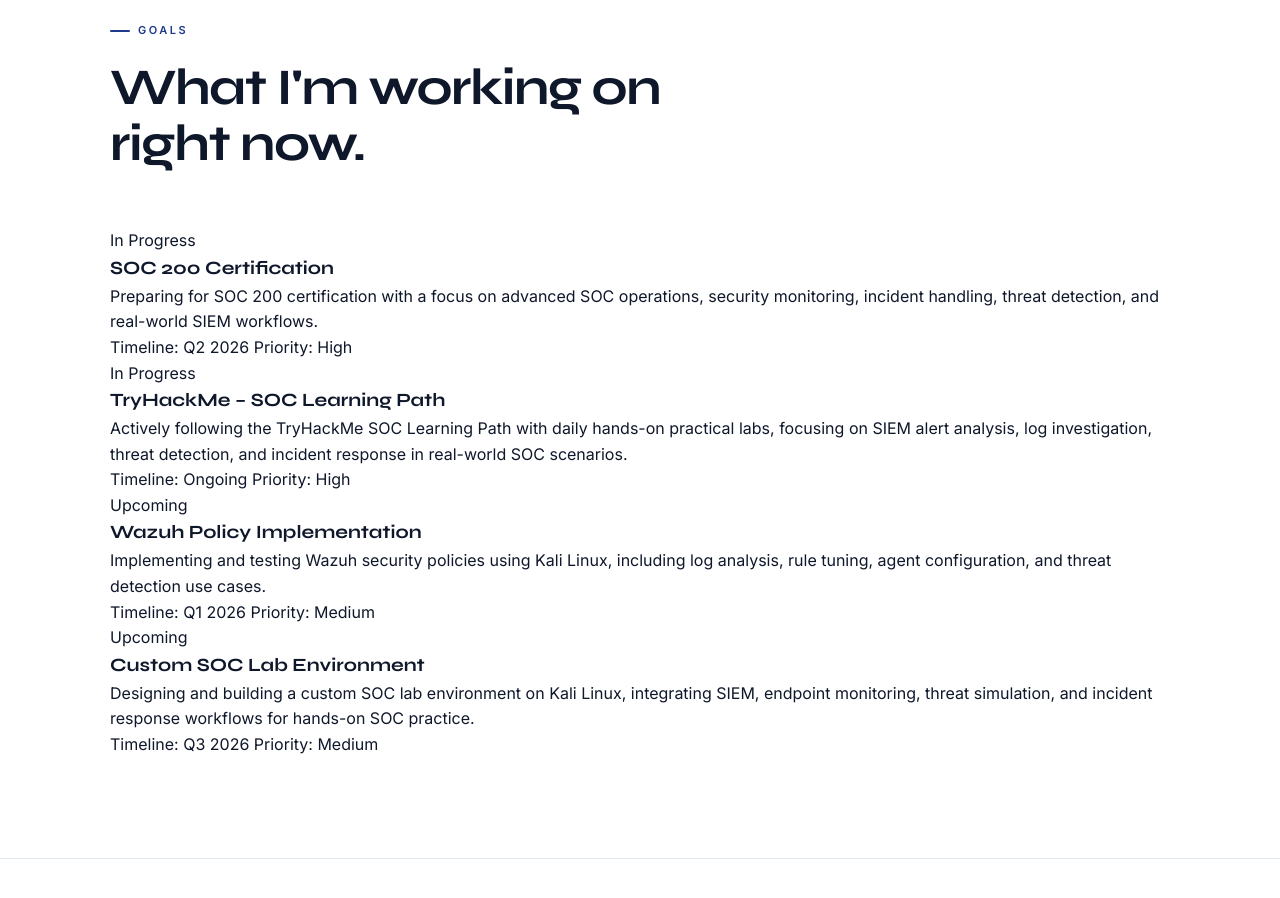
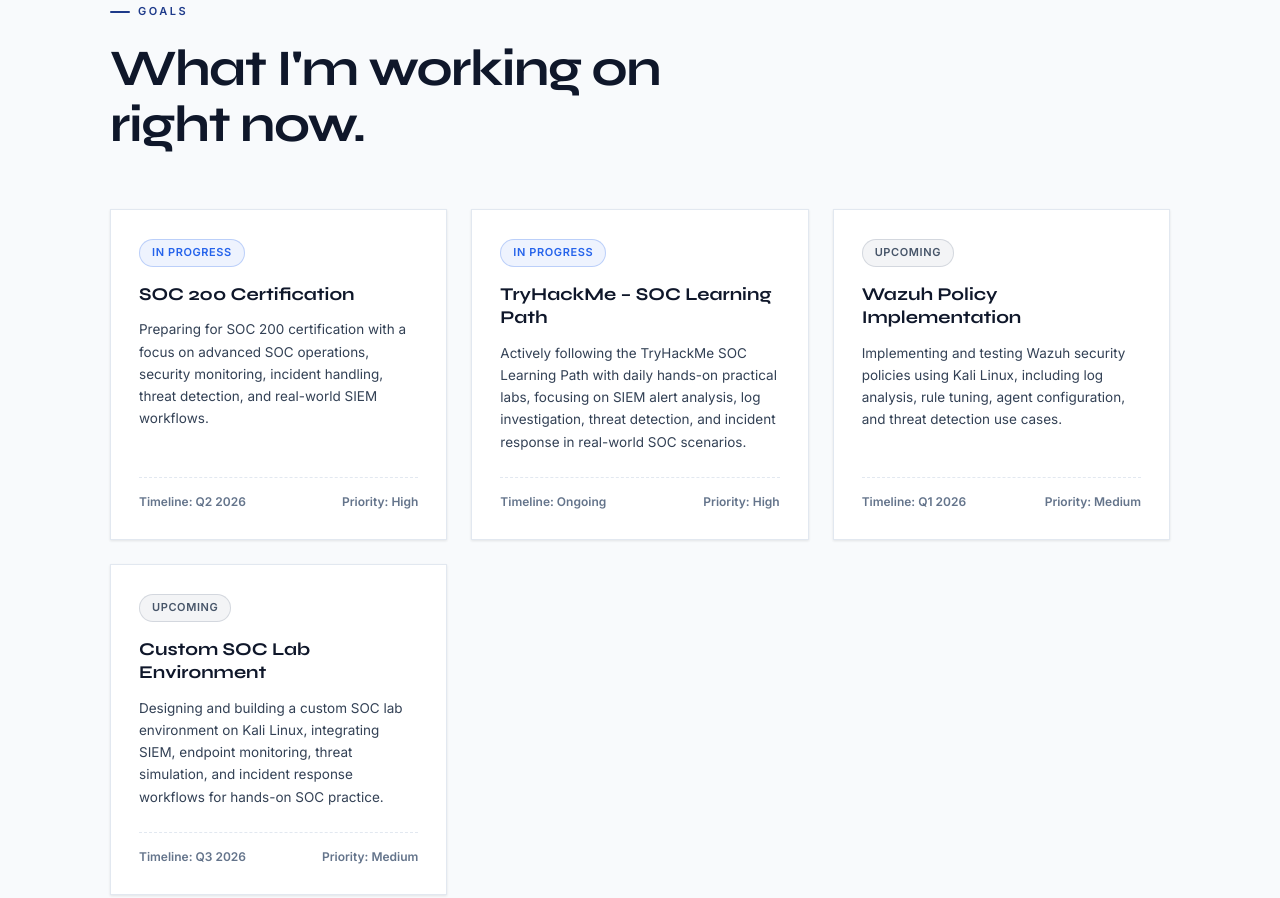
Before and after one commit to ceylonroameryt-bit/portfolio-v1, a website: page index.html in a window 1280 px wide. Shown: the part 7522-8420 px from the top of the page. Drawn offline with Linux system fonts and the light colour scheme.

Commit message:
Add card grid styles and badge status tags to Goals section

```diff
--- a/index.html
+++ b/index.html
@@ -57,10 +57,10 @@
     </script>
 
     <!-- Core Stylesheets -->
-    <link rel="stylesheet" href="src/css/main.css?v=2.6">
+    <link rel="stylesheet" href="src/css/main.css?v=2.7">
 
     <!-- Deferred JavaScript -->
-    <script src="src/js/main.js?v=2.6" defer></script>
+    <script src="src/js/main.js?v=2.7" defer></script>
 
 
 
--- a/src/css/main.css
+++ b/src/css/main.css
@@ -2364,3 +2364,116 @@ section {
 .project-tech {
     padding: 0 24px;
 }
+
+/* ============================================
+   GOALS & IN-PROGRESS SECTION STYLES
+   ============================================ */
+.pending {
+    padding: 80px 0;
+    background: var(--bg-light);
+    border-top: 1px solid var(--border);
+    border-bottom: 1px solid var(--border);
+}
+
+.pending-grid {
+    display: grid;
+    grid-template-columns: repeat(auto-fit, minmax(280px, 1fr));
+    gap: 24px;
+    margin-top: 36px;
+}
+
+.pending-card {
+    background: #FFFFFF;
+    border: 1px solid var(--border);
+    border-radius: var(--radius-md);
+    padding: 28px;
+    display: flex;
+    flex-direction: column;
+    justify-content: space-between;
+    box-shadow: var(--shadow-sm);
+    transition: all var(--t);
+    position: relative;
+    overflow: hidden;
+}
+
+.pending-card:hover {
+    transform: translateY(-4px);
+    box-shadow: var(--shadow-md);
+    border-color: var(--accent-border);
+}
+
+.pending-card::before {
+    content: '';
+    position: absolute;
+    top: 0;
+    left: 0;
+    right: 0;
+    height: 3px;
+    background: var(--accent);
+    opacity: 0;
+    transition: opacity var(--t);
+}
+
+.pending-card:hover::before {
+    opacity: 1;
+}
+
+.pending-status {
+    margin-bottom: 16px;
+}
+
+.status-badge {
+    font-size: 11px;
+    font-weight: 700;
+    text-transform: uppercase;
+    letter-spacing: 0.6px;
+    padding: 4px 12px;
+    border-radius: 100px;
+    display: inline-block;
+}
+
+.pending-inprogress .status-badge {
+    background: rgba(37, 99, 235, 0.08);
+    color: #2563EB;
+    border: 1px solid rgba(37, 99, 235, 0.25);
+}
+
+.pending-upcoming .status-badge {
+    background: rgba(100, 116, 139, 0.08);
+    color: #475569;
+    border: 1px solid rgba(100, 116, 139, 0.22);
+}
+
+.pending-card h3 {
+    font-family: var(--font-display);
+    font-size: 18px;
+    font-weight: 700;
+    color: var(--ink);
+    margin-bottom: 12px;
+    line-height: 1.3;
+}
+
+.pending-description {
+    font-size: 13.5px;
+    color: var(--ink-light);
+    line-height: 1.65;
+    margin-bottom: 24px;
+    flex-grow: 1;
+}
+
+.pending-meta {
+    display: flex;
+    align-items: center;
+    justify-content: space-between;
+    padding-top: 14px;
+    border-top: 1px dashed var(--border);
+    font-size: 12px;
+    font-weight: 600;
+    color: var(--ink-muted);
+}
+
+.pending-meta .meta-item {
+    display: inline-flex;
+    align-items: center;
+    gap: 4px;
+}
```
